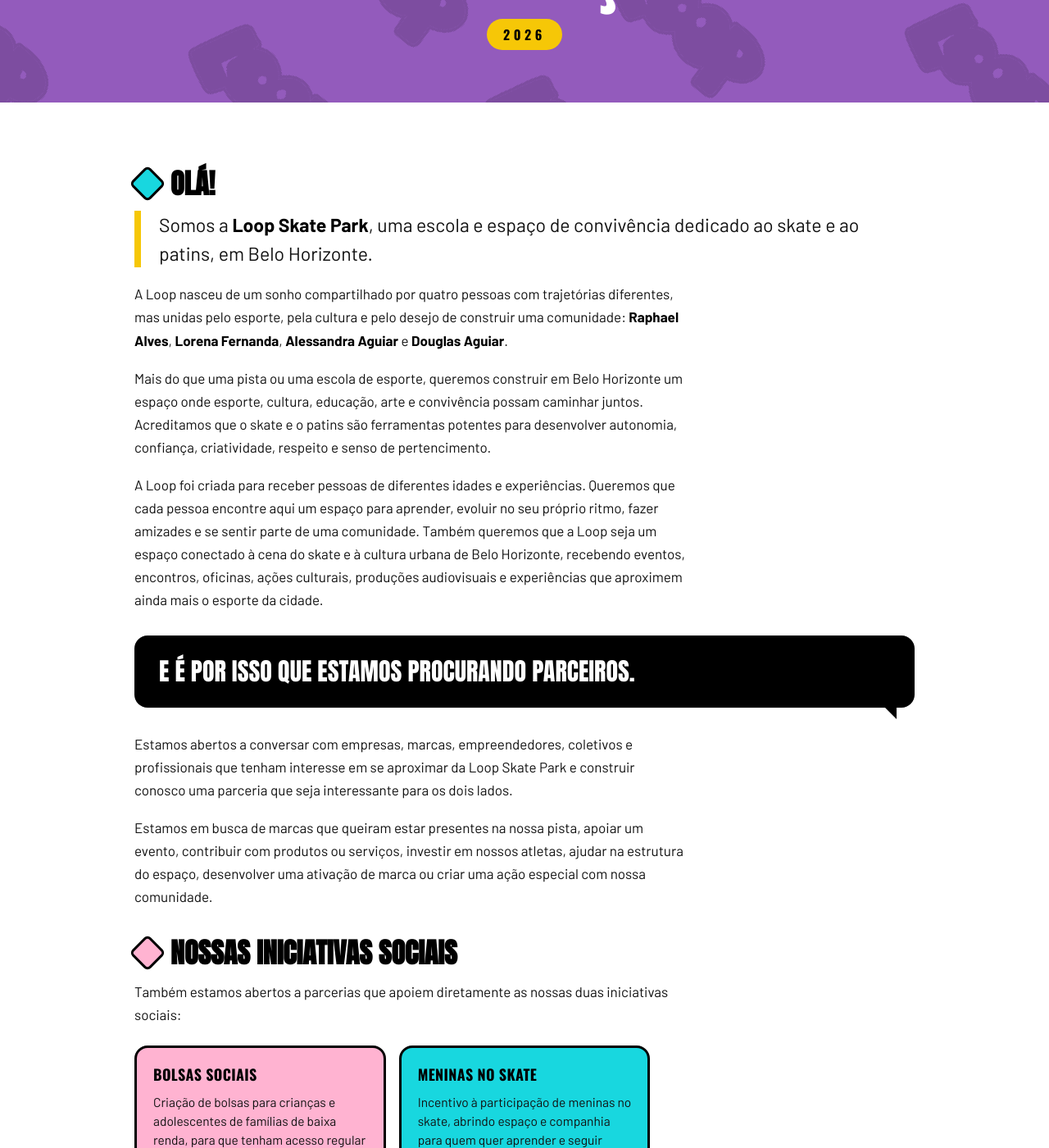
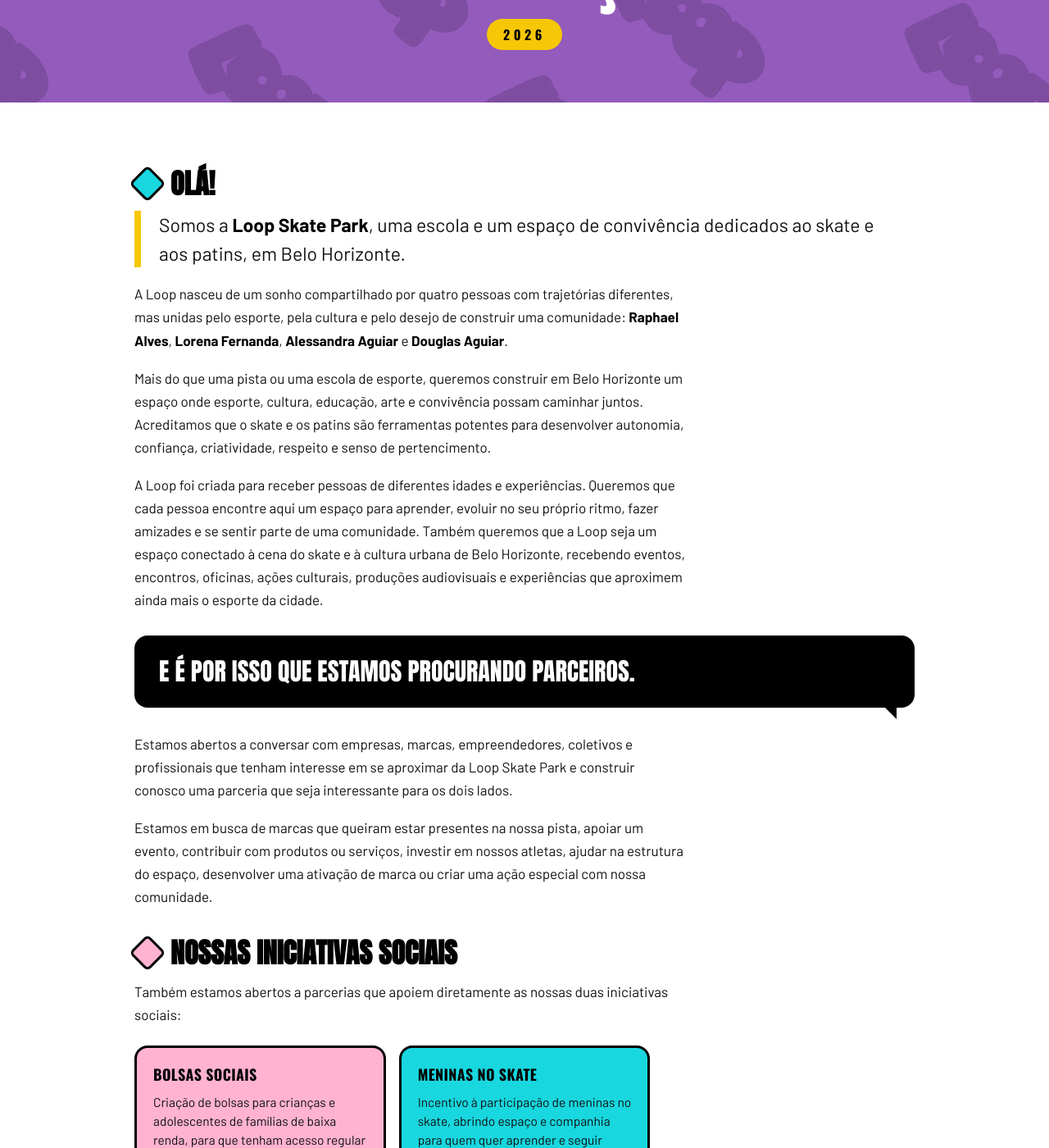
Before and after one commit to alessandra-loop/alessandra-loop.github.io, a Jekyll site: the page built from carta-de-apresentacao/index.html, in a window 1280 px wide and 1400 px high, scrolled down 385 px. Shown: the whole window at 82% size. Built offline with Jekyll 4.4.1, drawn with Linux system fonts in a browser that asks for light colours; some of the changed text lies outside the part shown.

Commit message:
Corrige concordância e paralelismo na carta de apresentação
Na página e na versão em PPTX/PDF, que compartilham o mesmo texto:

- "uma escola e espaço de convivência dedicado ao skate e ao patins"
  vira "uma escola e um espaço de convivência dedicados ao skate e aos
  patins" — sujeito composto pede plural e "patins" é plural. Pelo mesmo
  motivo, "o skate e o patins são ferramentas" vira "os patins".
- A lista de possibilidades passa a ter os oito itens na mesma
  construção: o sujeito sai do primeiro item ("Uma marca pode estar
  presente na pista") e vira a frase que abre a lista, então todos
  começam por "Pode…" — e o último segue fechando com "Ou podemos…".

Na pág. 4 do PPTX os respiros da grade foram apertados um pouco para
abrir espaço para a frase de abertura sem passar do limite da folha.

Co-Authored-By: Claude Opus 5 <noreply@anthropic.com>
Claude-Session: https://claude.ai/code/session_014qcuMGFhfmtZUd17pAmMyN

```diff
--- a/carta-de-apresentacao/index.html
+++ b/carta-de-apresentacao/index.html
@@ -75,11 +75,11 @@ sitemap: false
   <div class="wrap">
 
     <h3 class="sub">Olá!</h3>
-    <p class="lead lead--accent">Somos a <strong>Loop Skate Park</strong>, uma escola e espaço de convivência dedicado ao skate e ao patins, em Belo Horizonte.</p>
+    <p class="lead lead--accent">Somos a <strong>Loop Skate Park</strong>, uma escola e um espaço de convivência dedicados ao skate e aos patins, em Belo Horizonte.</p>
 
     <p>A Loop nasceu de um sonho compartilhado por quatro pessoas com trajetórias diferentes, mas unidas pelo esporte, pela cultura e pelo desejo de construir uma comunidade: <strong>Raphael Alves</strong>, <strong>Lorena Fernanda</strong>, <strong>Alessandra Aguiar</strong> e <strong>Douglas Aguiar</strong>.</p>
 
-    <p>Mais do que uma pista ou uma escola de esporte, queremos construir em Belo Horizonte um espaço onde esporte, cultura, educação, arte e convivência possam caminhar juntos. Acreditamos que o skate e o patins são ferramentas potentes para desenvolver autonomia, confiança, criatividade, respeito e senso de pertencimento.</p>
+    <p>Mais do que uma pista ou uma escola de esporte, queremos construir em Belo Horizonte um espaço onde esporte, cultura, educação, arte e convivência possam caminhar juntos. Acreditamos que o skate e os patins são ferramentas potentes para desenvolver autonomia, confiança, criatividade, respeito e senso de pertencimento.</p>
 
     <p>A Loop foi criada para receber pessoas de diferentes idades e experiências. Queremos que cada pessoa encontre aqui um espaço para aprender, evoluir no seu próprio ritmo, fazer amizades e se sentir parte de uma comunidade. Também queremos que a Loop seja um espaço conectado à cena do skate e à cultura urbana de Belo Horizonte, recebendo eventos, encontros, oficinas, ações culturais, produções audiovisuais e experiências que aproximem ainda mais o esporte da cidade.</p>
 
```
Also changed, not shown: other parts of carta-de-apresentacao/index.html (+2 -1 lines), script/carta-pptx/build.js (+6 -4 lines), script/carta-pptx/content.js (+4 -3 lines), 2 other files.
